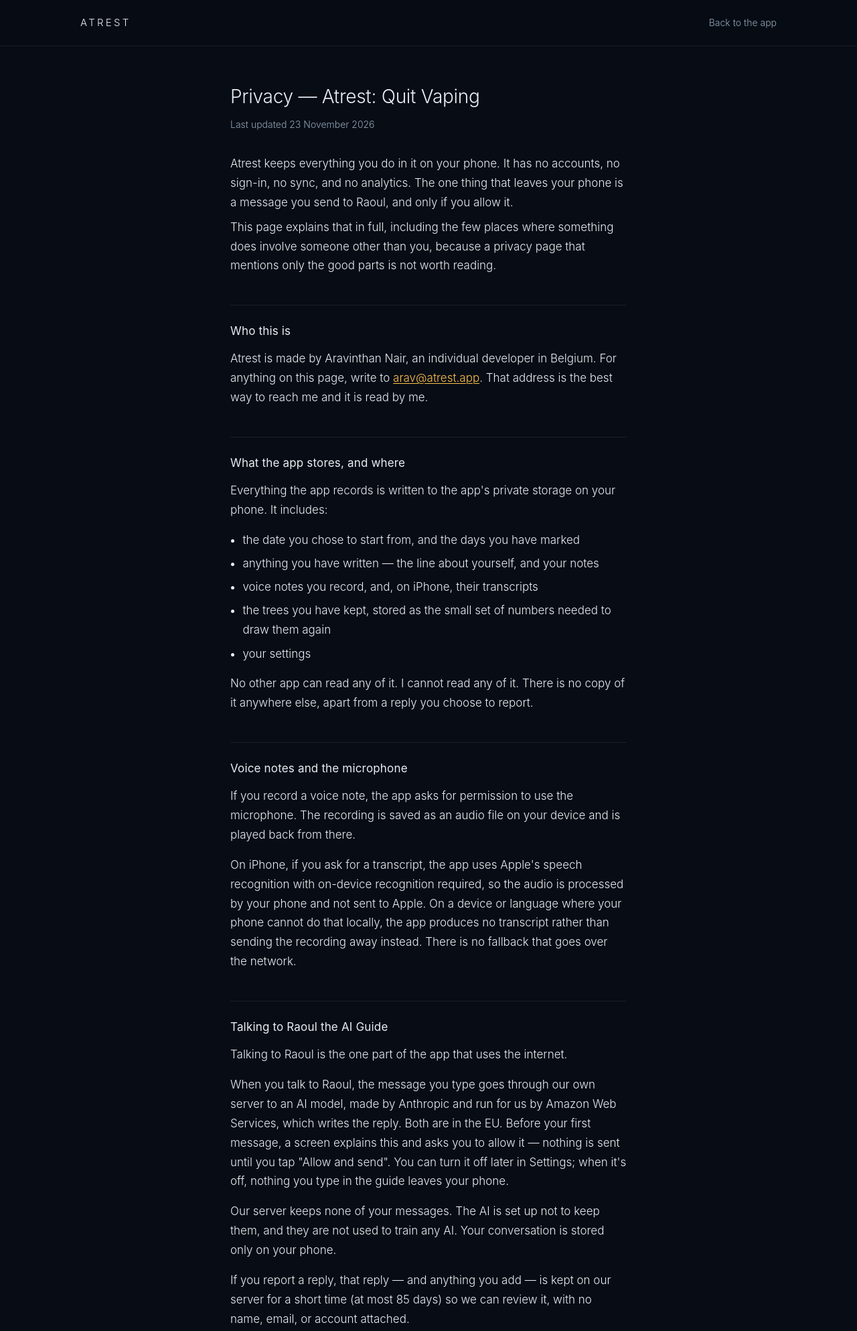
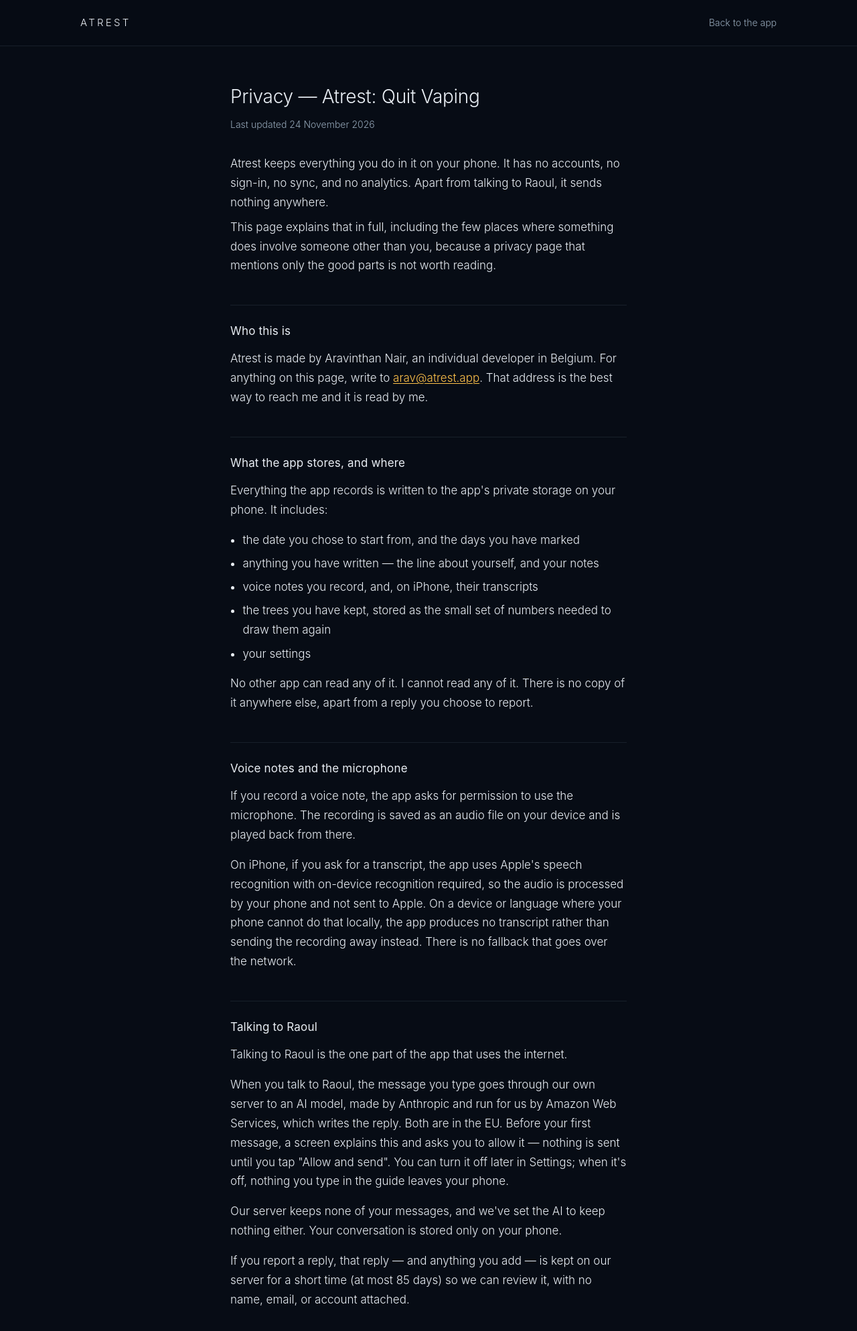
Before and after one commit to mthssalome/atrest-website, a plain HTML site: page privacy.html in a window 1280 px wide. Shown: the top 1987 px of the page at 67% size. Drawn offline with Linux system fonts and the light colour scheme.

Commit message:
privacy: scope the blanket claims for iOS 1.2's guide
Applies the 1.2 wording. The section is retitled "Talking to Raoul" and
its third paragraph takes the revised sentence. The three blanket claims
are scoped as specified:

  "The app makes no network requests, except when you talk to Raoul"
  "Apart from talking to Raoul, it sends nothing anywhere."
  "Apart from a reply you choose to report, nothing is collected"

Two places needed more than a find-replace.

The cross-reference reads "(see above)", not "(see below)": with the
approved placement the guide section sits at line 145 and the network
claim at 164, so Raoul is above it.

The Age sentence carried two blanket claims, not one — "there is no
sign-up and nothing is collected" as well as the trailing "nothing is
collected from anyone, of any age". A literal swap would have left the
first standing, so the sentence was split.

Beyond the file named: the landing page FAQ "Does it work without a
connection?" asserted the app never uses a connection, that there is no
server, and that everything happens on the device. All three were false
once the guide shipped, so the answer is rewritten to the same scoping.
The fasting app's own "no servers" line is untouched — true of that app.

The processor is named again at the owner's direction: Bedrock, so AWS
runs the model and Anthropic never receives the messages.

85 days is published unverified against the deployed TTL — no backend
thread was reachable; the owner confirmed it as the ceiling.

Co-Authored-By: Claude Opus 5 <noreply@anthropic.com>

```diff
--- a/privacy.html
+++ b/privacy.html
@@ -110,9 +110,9 @@
 <main>
 
   <h1>Privacy — Atrest: Quit Vaping</h1>
-  <p class="updated">Last updated 23 November 2026</p>
+  <p class="updated">Last updated 24 November 2026</p>
 
-  <p class="lede">Atrest keeps everything you do in it on your phone. It has no accounts, no sign-in, no sync, and no analytics. The one thing that leaves your phone is a message you send to Raoul, and only if you allow it.</p>
+  <p class="lede">Atrest keeps everything you do in it on your phone. It has no accounts, no sign-in, no sync, and no analytics. Apart from talking to Raoul, it sends nothing anywhere.</p>
 
   <p>This page explains that in full, including the few places where something does involve someone other than you, because a privacy page that mentions only the good parts is not worth reading.</p>
 
@@ -140,13 +140,13 @@
 
   <p>On iPhone, if you ask for a transcript, the app uses Apple's speech recognition with on-device recognition required, so the audio is processed by your phone and not sent to Apple. On a device or language where your phone cannot do that locally, the app produces no transcript rather than sending the recording away instead. There is no fallback that goes over the network.</p>
 
-  <h2>Talking to Raoul the AI Guide</h2>
+  <h2>Talking to Raoul</h2>
 
   <p>Talking to Raoul is the one part of the app that uses the internet.</p>
 
   <p>When you talk to Raoul, the message you type goes through our own server to an AI model, made by Anthropic and run for us by Amazon Web Services, which writes the reply. Both are in the EU. Before your first message, a screen explains this and asks you to allow it — nothing is sent until you tap "Allow and send". You can turn it off later in Settings; when it's off, nothing you type in the guide leaves your phone.</p>
 
-  <p>Our server keeps none of your messages. The AI is set up not to keep them, and they are not used to train any AI. Your conversation is stored only on your phone.</p>
+  <p>Our server keeps none of your messages, and we've set the AI to keep nothing either. Your conversation is stored only on your phone.</p>
 
   <p>If you report a reply, that reply — and anything you add — is kept on our server for a short time (at most 85 days) so we can review it, with no name, email, or account attached.</p>
 
@@ -161,7 +161,7 @@
     <li>Nothing you write or record is read by software for keywords, sentiment, or anything else. Your notes are stored and shown back to you, and that is all that happens to them.</li>
   </ul>
 
-  <p>Talking to Raoul is the only thing in the app that uses the network. Nothing else makes a network request.</p>
+  <p>The app makes no network requests, except when you talk to Raoul (see above).</p>
 
   <h2>The places where someone else is involved</h2>
 
@@ -197,7 +197,7 @@
 
   <h2>Age</h2>
 
-  <p>Atrest is rated 18+ on both stores. There is no age check in the app, because there is no sign-up and nothing is collected — there is nothing to check an age against, and nothing is collected from anyone, of any age.</p>
+  <p>Atrest is rated 18+ on both stores. There is no age check in the app, because there is no sign-up and there is nothing to check an age against. Apart from a reply you choose to report, nothing is collected from anyone.</p>
 
   <h2>Changes to this page</h2>
 
```
Also changed, not shown: index.html (+1 -1 lines), vaping/privacy.html (+6 -6 lines).
